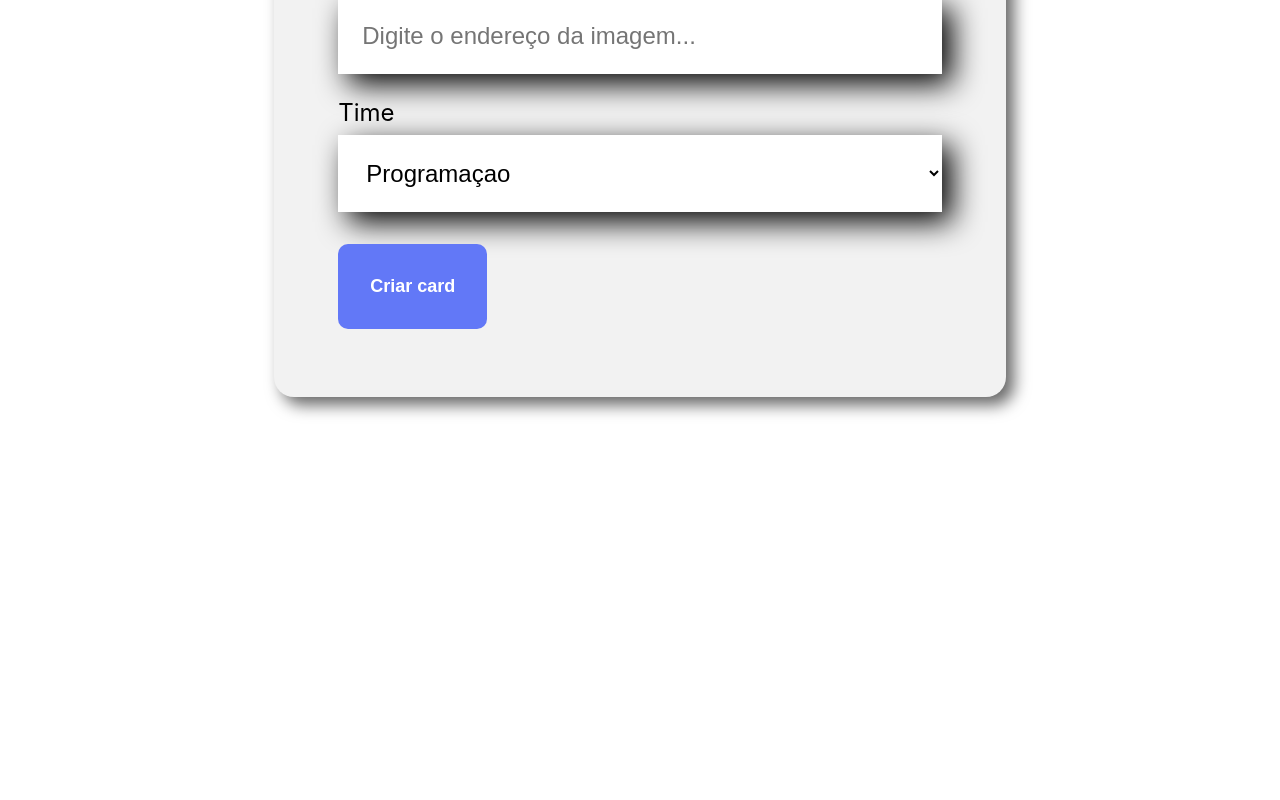
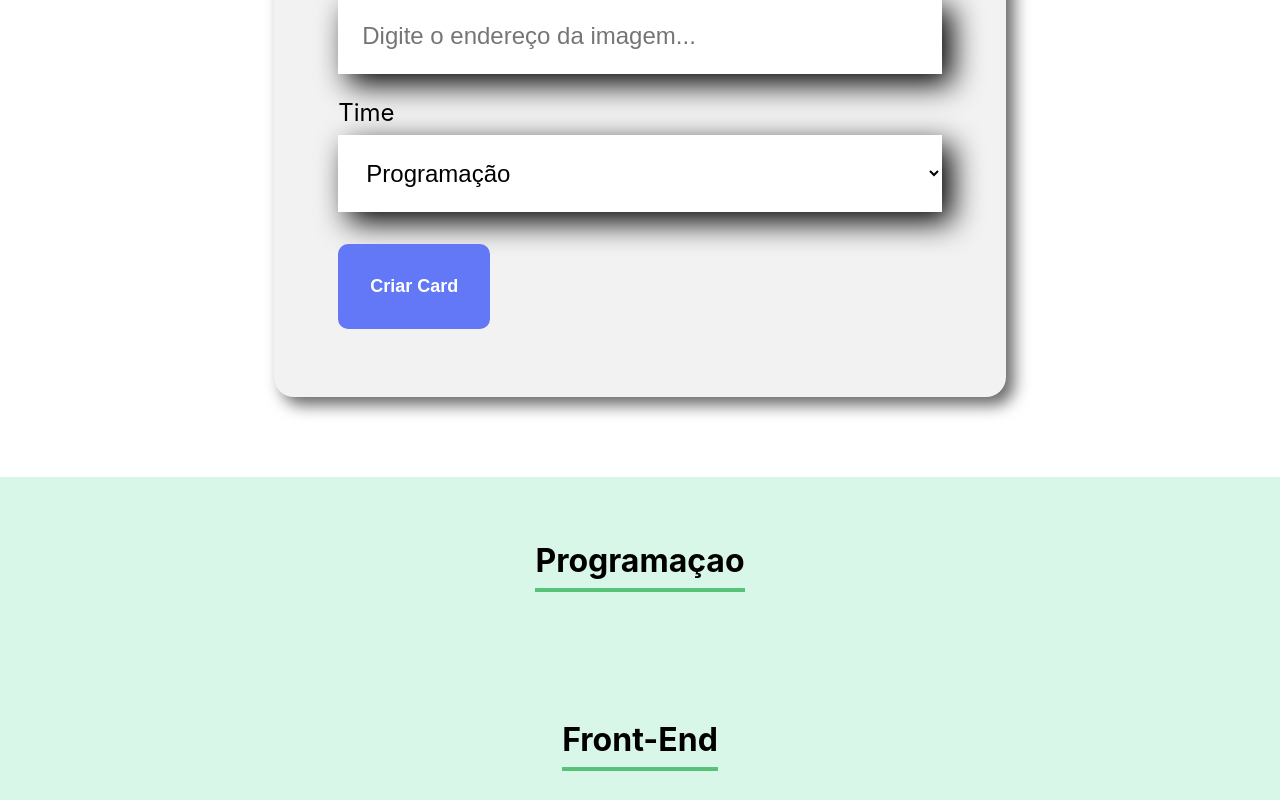
Before and after one commit to tiagochacon80/organo-react, a React (Create React App) app: page / in a window 1280 px wide. Shown: the part 1000-1800 px from the top of the page. Before the commit the page ends 1477 px from the top, so only its background shows below. Built offline with nearby package versions, Linux system fonts and the light colour scheme.

Commit message:
Creating team components for each school

```diff
--- a/src/App.js
+++ b/src/App.js
@@ -1,6 +1,7 @@
 import { useState } from 'react';
 import Banner from './componentes/Banner/Banner.js';
 import Formulario from './componentes/Formulario/index.js';
+import Time from './componentes/Time/index.js';
 
 function App() {
 
@@ -15,6 +16,10 @@
     <div className="App">
       <Banner />
       <Formulario aoColaboradorCadastrado={colaborador => aoNovoColaboradorAdicionado(colaborador)}/>
+      <Time nome="Programaçao"/>
+      <Time nome="Front-End" />
+      <Time nome="Data Science" />
+      <Time nome="Devops" />
     </div>
   );
 }
--- a/src/componentes/Formulario/index.js
+++ b/src/componentes/Formulario/index.js
@@ -1,18 +1,19 @@
-import { useState } from 'react';
-import Botao from '../Botao';
-import CampoTexto from '../CampoTexto';
-import ListaSuspensa from '../ListaSuspensa';
-import './Formulario.css';
+import { useState } from 'react'
+import Botao from '../Botao'
+import CampoTexto from '../CampoTexto'
+import ListaSuspensa from '../ListaSuspensa'
+import './Formulario.css'
 
 const Formulario = (props) => {
 
     const times = [
-        'Programaçao',
+        'Programação',
         'Front-End',
-        'Data-Science',
+        'Data Science',
         'Devops',
+        'UX e Design',
         'Mobile',
-        'Inovaçao e Gestao'
+        'Inovação e Gestão'
     ]
 
     const [nome, setNome] = useState('')
@@ -31,7 +32,7 @@
     }
 
     return (
-        <section className='formulario'>
+        <section className="formulario">
             <form onSubmit={aoSalvar}>
                 <h2>Preencha os dados para criar o card do colaborador</h2>
                 <CampoTexto
@@ -62,11 +63,11 @@
                     aoAlterado={valor => setTime(valor)}
                 />
                 <Botao>
-                    Criar card
+                    Criar Card
                 </Botao>
             </form>
         </section>
     )
 }
 
-export default Formulario;
+export default Formulario
--- /dev/null
+++ b/src/componentes/Time/Time.css
@@ -0,0 +1,12 @@
+.time {
+    text-align: center;
+    padding: 32px;
+    background-color: #d9f7e9;
+}
+
+.time h3 {
+    font-size: 32px;
+    border-bottom: 4px solid #57C278;
+    display: inline-block;
+    padding-bottom: 8px;
+}
--- /dev/null
+++ b/src/componentes/Time/index.js
@@ -0,0 +1,11 @@
+import './Time.css'
+
+const Time = (props) => {
+    return (
+        <section className='time'>
+            <h3>{props.nome}</h3>
+        </section>
+    )
+}
+
+export default Time
```
Also changed, not shown: src/componentes/CampoTexto/index.js (+3 -4 lines).
